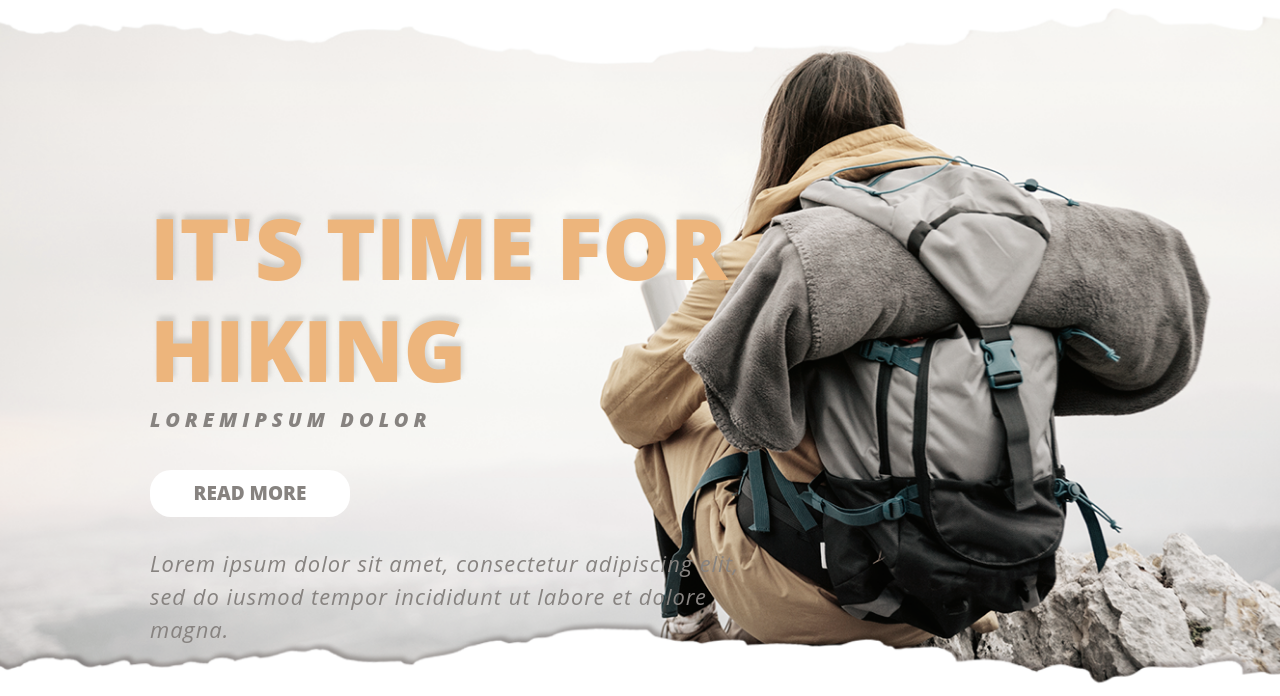
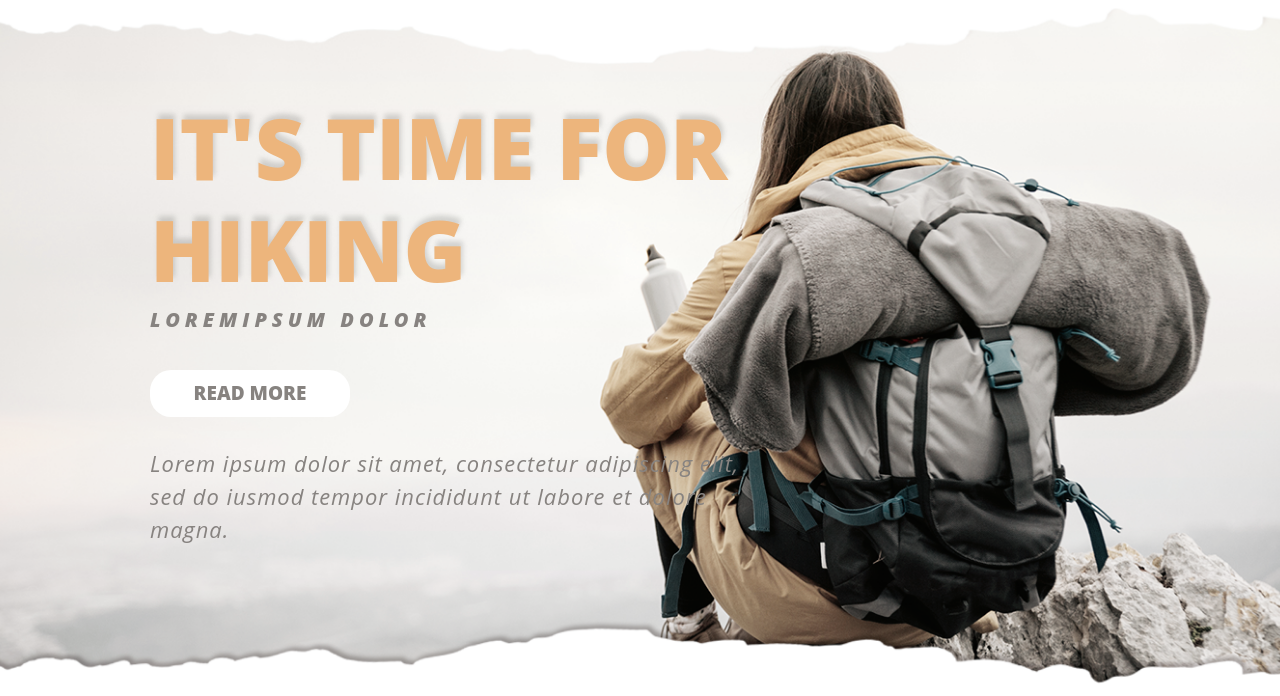
Before and after one commit to RafaelAlves9/RETHINK-IT, a plain HTML site: page index.html in a window 1280 px wide. Shown: the part 104-800 px from the top of the page. Drawn offline with nearby package versions, Linux system fonts and the light colour scheme.

Commit message:
Update style.css

```diff
--- a/css/style.css
+++ b/css/style.css
@@ -87,7 +87,7 @@ p{
 .content-bloco1{
     color: #EDB57C;
     max-width: 750px;
-    padding: 300px 0 0 150px;
+    padding: 200px 0 0 150px;
 }
 .content-bloco1 h1{
     font-size: 85px;
```
